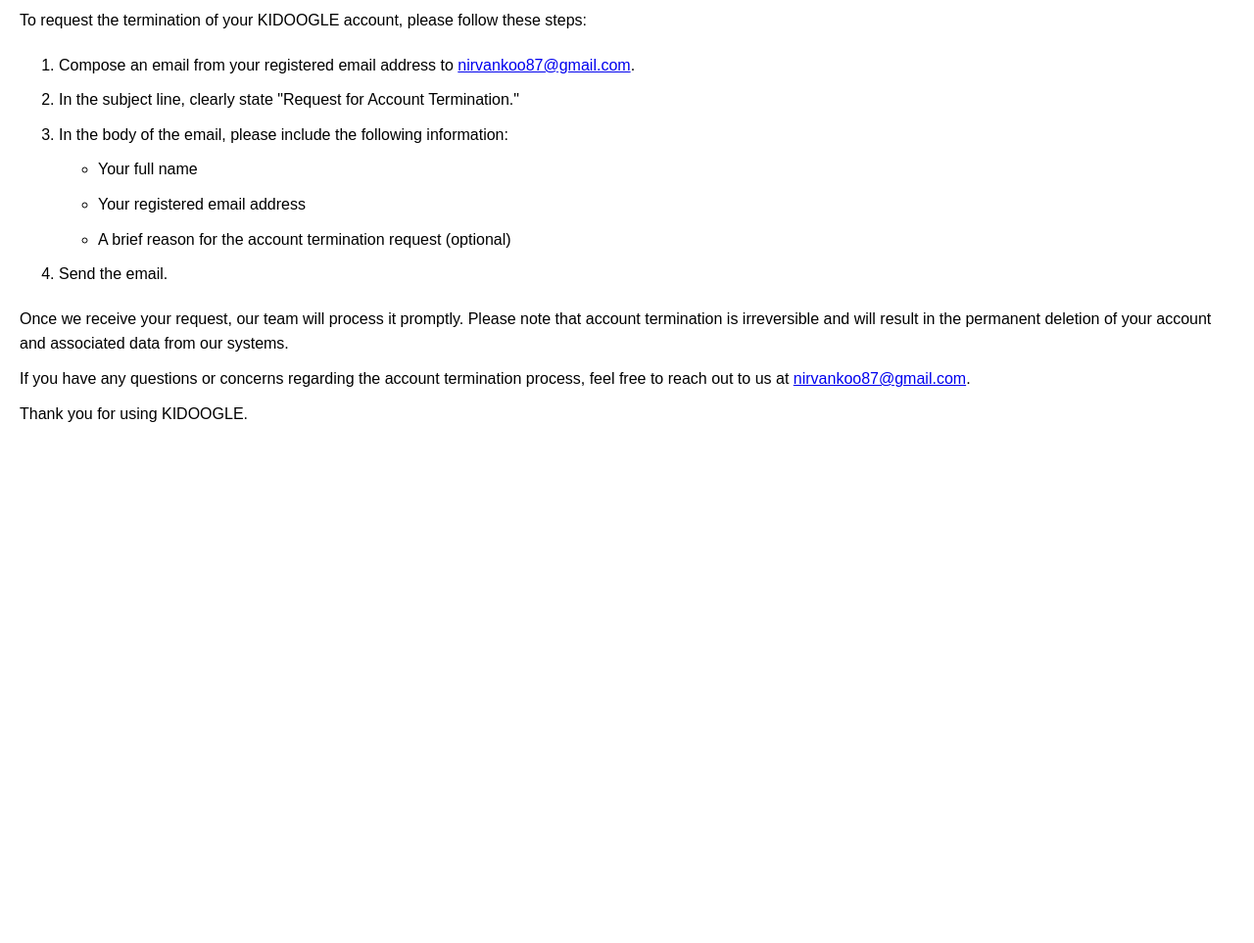
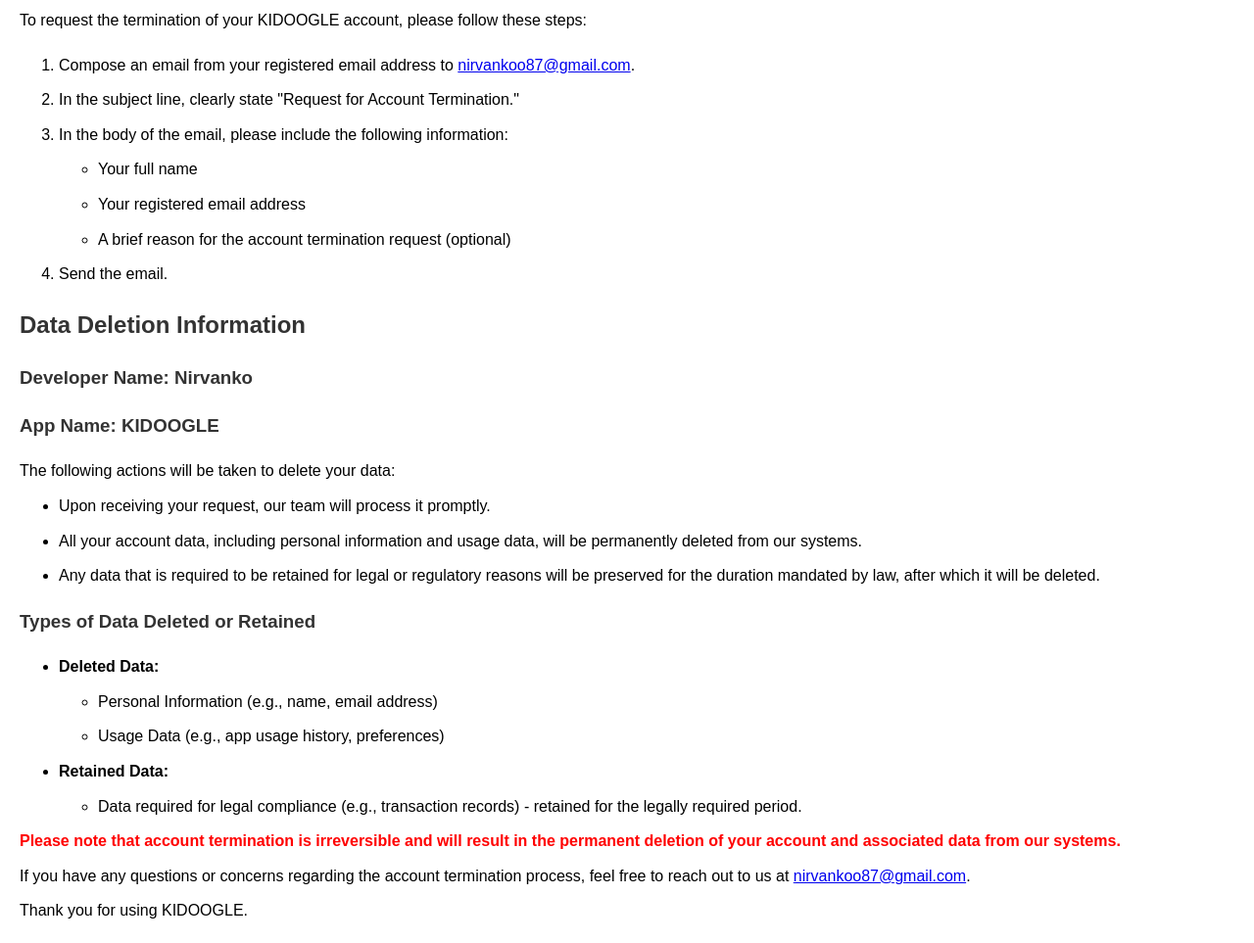
Before and after one commit to Nirvankoo/AskMeNow_account_termination, a plain HTML site: page index.html in a window 1280 px wide. Shown: the part 86-1049 px from the top of the page at 98% size. Before the commit the page ends 800 px from the top, so only its background shows below. Drawn offline with Linux system fonts and the light colour scheme.

Commit message:
Update index.html

```diff
--- a/index.html
+++ b/index.html
@@ -1,4 +1,3 @@
-
 <!DOCTYPE html>
 <html lang="en">
 <head>
@@ -11,10 +10,10 @@
             line-height: 1.6;
             margin: 20px;
         }
-        h1 {
+        h1, h2, h3 {
             color: #333;
         }
-        p {
+        p, ul {
             margin: 10px 0;
         }
         ol {
@@ -44,8 +43,31 @@
         </li>
         <li>Send the email.</li>
     </ol>
-    <p>Once we receive your request, our team will process it promptly. Please note that account termination is irreversible and will result in the permanent deletion of your account and associated data from our systems.</p>
-    <p>If you have any questions or concerns regarding the account termination process, feel free to reach out to us at <a href="mailto:nirvankoo87t@gmail.com">nirvankoo87@gmail.com</a>.</p>
+    <h2>Data Deletion Information</h2>
+    <h3>Developer Name: Nirvanko</h3>
+    <h3>App Name: KIDOOGLE</h3>
+    <p>The following actions will be taken to delete your data:</p>
+    <ul>
+        <li>Upon receiving your request, our team will process it promptly.</li>
+        <li>All your account data, including personal information and usage data, will be permanently deleted from our systems.</li>
+        <li>Any data that is required to be retained for legal or regulatory reasons will be preserved for the duration mandated by law, after which it will be deleted.</li>
+    </ul>
+    <h3>Types of Data Deleted or Retained</h3>
+    <ul>
+        <li><strong>Deleted Data:</strong>
+            <ul>
+                <li>Personal Information (e.g., name, email address)</li>
+                <li>Usage Data (e.g., app usage history, preferences)</li>
+            </ul>
+        </li>
+        <li><strong>Retained Data:</strong>
+            <ul>
+                <li>Data required for legal compliance (e.g., transaction records) - retained for the legally required period.</li>
+            </ul>
+        </li>
+    </ul>
+    <p class="note">Please note that account termination is irreversible and will result in the permanent deletion of your account and associated data from our systems.</p>
+    <p>If you have any questions or concerns regarding the account termination process, feel free to reach out to us at <a href="mailto:nirvankoo87@gmail.com">nirvankoo87@gmail.com</a>.</p>
     <p>Thank you for using KIDOOGLE.</p>
 </body>
 </html>
```
